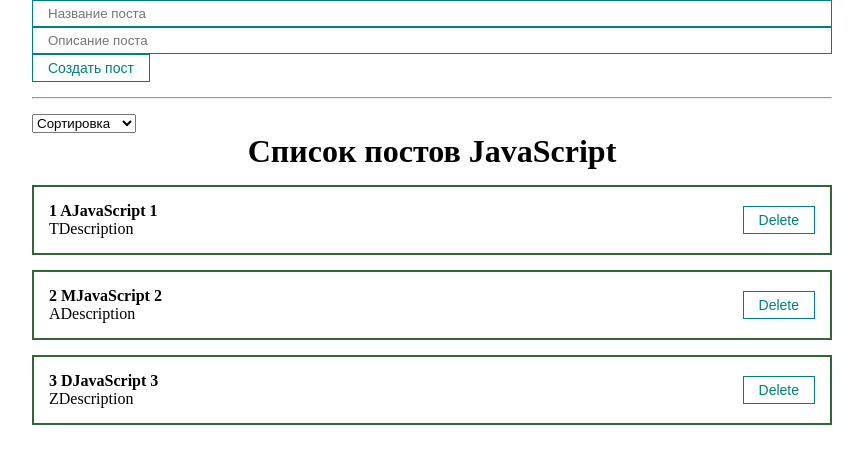
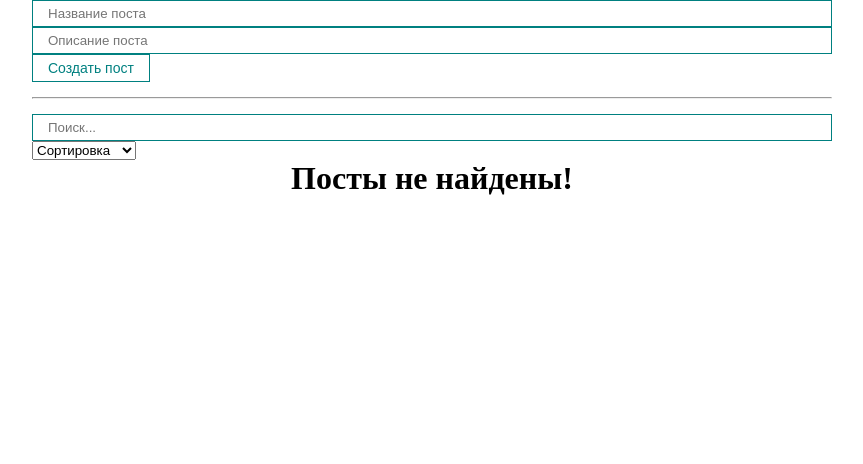
Before and after one commit to EgorBarabash200/React, a React (Create React App) app in the folder tesr_react/: page / in a window 1280 px wide. Shown: the top 464 px of the page, without its empty margins (208-1071 px from the left). Built offline with nearby package versions, Linux system fonts and the light colour scheme.

Commit message:
Поиск постов, мемоизация и кэширование, useMemo

```diff
--- a/tesr_react/src/App.js
+++ b/tesr_react/src/App.js
@@ -1,4 +1,4 @@
-import React, { useRef, useState } from "react";
+import React, { useRef, useState, useMemo } from "react";
 import Counter from "./components/Counter";
 import ClassCounter from "./components/ClassCounter";
 import './styles/App.css';
@@ -8,40 +8,42 @@ import MyButton from "./components/UI/button/MyButton";
 import MyInput from "./components/UI/input/MyInput";
 import PostForm from "./components/PostForm";
 import MySelect from "./components/UI/select/MySelect";
+import PostFilter from "./components/PostFilter";
 function App() {
   const [post, setPost] = useState([
     { id: 1, title: 'AJavaScript 1', body: 'TDescription' },
     { id: 2, title: 'MJavaScript 2', body: 'ADescription' },
     { id: 3, title: 'DJavaScript 3', body: 'ZDescription' }
   ]);
-  const [selectedSort, setSelectedSort] = useState('')
+  const [filter, setFilter] = useState({sort: '', query: ''})
+
+  const sortedPost = useMemo(() =>{
+    console.log('Функция отработала')
+    if(filter.sort){
+      return [...post].sort ((a, b) => a[filter.sort].localeCompare(b[filter.sort]))
+    } else{
+      return post;
+    }
+  }, [filter.sort, post]);
+  const sortedAndSearchedPosts = useMemo(() =>{
+    return sortedPost.filter(item => item.title.toLowerCase().includes(filter.query));
+  }, [filter.query,sortedPost])
   const createPost = (newPost) => {
     setPost([...post, newPost]);
   }
   const removePost = (posts) => {
     setPost(post.filter(element => element.id !== posts.id))
   }
-  const sortPost = (sort) =>{
-    setSelectedSort(sort)
-    setPost([...post].sort((a, b) => a[sort].localeCompare(b[sort])))
-  }
+
   return (
     <div className="App">
       <PostForm create={createPost} />
       <hr style={{ margin: '15px 0' }}></hr>
-      <MySelect
-        value={selectedSort}
-        onChange={sortPost}
-        defultValue='Сортировка'
-        options={[
-          { value: 'title', name: 'По названию' },
-          { value: 'body', name: 'По описанию' }
-        ]}
+     <PostFilter
+      filter={filter}
+      setFilter={setFilter}
       />
-      {post.length !== 0
-        ? <PostList remove={removePost} post={post} title='Список постов JavaScript' />
-        : <h1 style={{ textAlign: 'center' }}>Посты не найдены</h1>
-      }
+      <PostList remove={removePost} post={sortedAndSearchedPosts} title='Список постов JavaScript' />
     </div>
   );
 }
--- /dev/null
+++ b/tesr_react/src/components/PostFilter.jsx
@@ -0,0 +1,25 @@
+import React from 'react'
+import MySelect from "./UI/select/MySelect";
+import MyInput from "./UI/input/MyInput";
+const PostFilter = ({filter, setFilter}) => {
+  return (
+     <div>
+        <MyInput
+        placeholder = 'Поиск...'
+        value = {filter.query}
+        onChange = {e => setFilter({...filter, query: e.target.value})}
+        />
+        <MySelect
+          value={filter.sort}
+          onChange={selectedSort =>setFilter({...filter, sort: selectedSort})}
+          defultValue='Сортировка'
+          options={[
+            { value: 'title', name: 'По названию' },
+            { value: 'body', name: 'По описанию' }
+          ]}
+        />
+      </div>
+  )
+}
+
+export default PostFilter
--- a/tesr_react/src/components/PostList.jsx
+++ b/tesr_react/src/components/PostList.jsx
@@ -2,6 +2,13 @@
 import React from "react";
 import PostItem from "./PostItem";
 const PostList = ({post, title, remove}) => {
+    if(!post.lenght){
+        return(
+        <h1 style={{textAlign: 'center'}}>
+            Посты не найдены!
+        </h1>
+        )
+    }
     return (
         <div>
             <h1 style={{ textAlign: "center" }}>{title}</h1>
```
